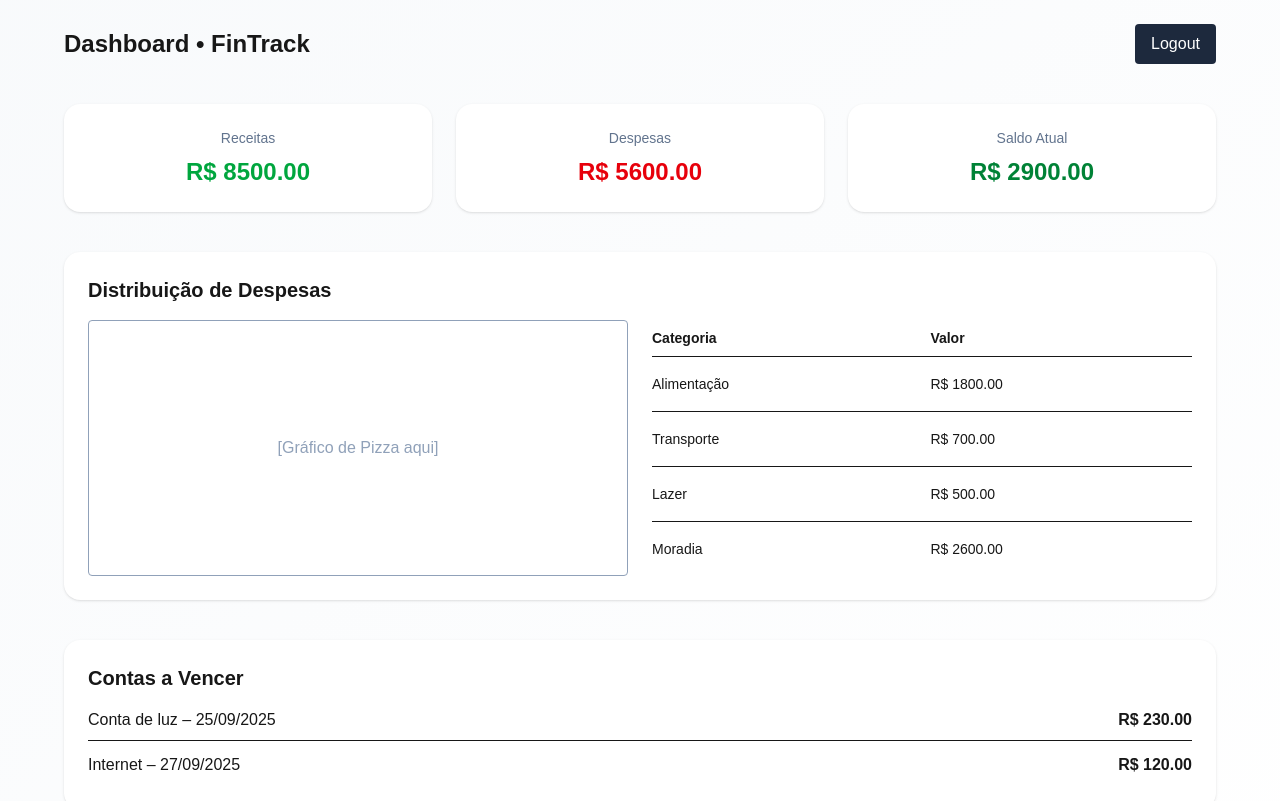
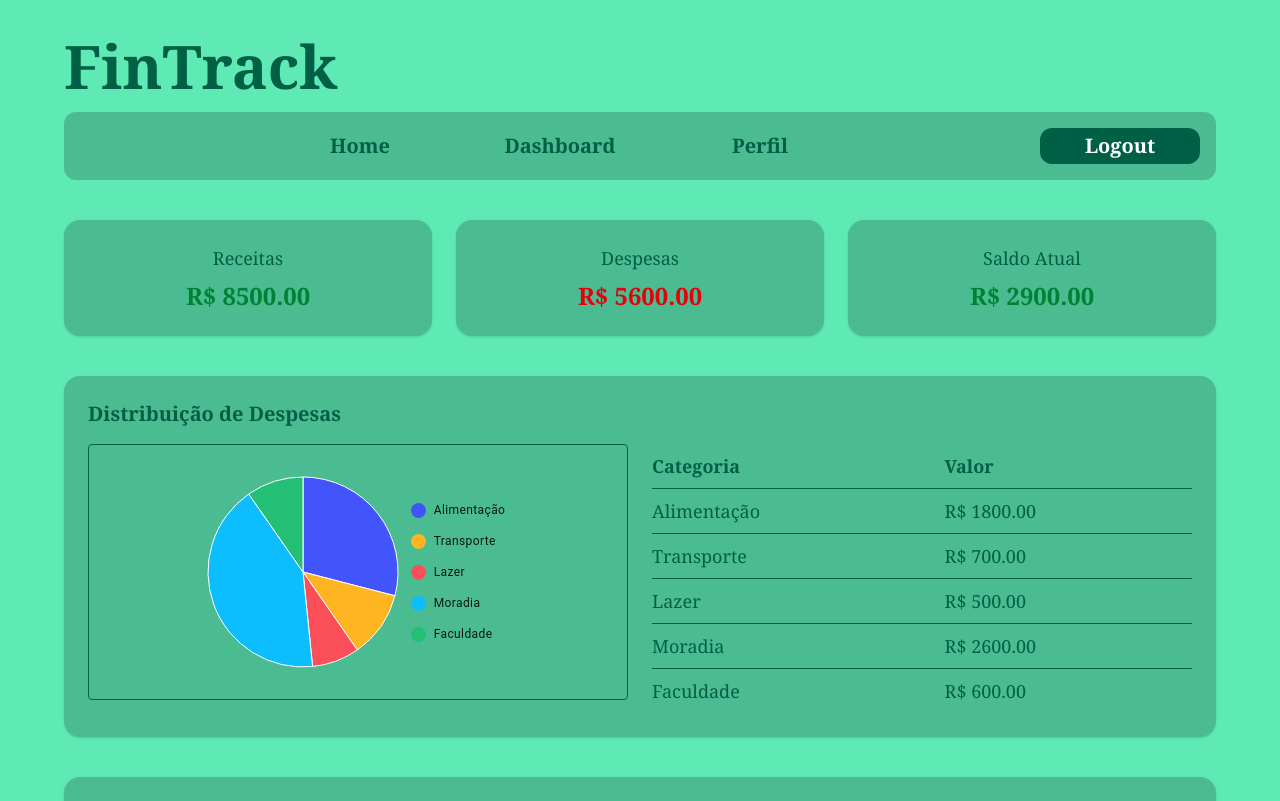
Before and after one commit to ReichertDouglas/projeto-web-02, a Next.js app: page /main/dashboard in a window 1280 px wide. Shown: the top 801 px of the page. Built offline with nearby package versions, Linux system fonts and the light colour scheme.

Commit message:
estilização dashboard

```diff
--- a/src/app/main/dashboard/page.tsx
+++ b/src/app/main/dashboard/page.tsx
@@ -1,5 +1,8 @@
 "use client";
 
+import { PizzaGraph } from "@/components/features/dashboard/PizzaGraph";
+import { Header } from "@/components/shared/header";
+import { Navbar } from "@/components/shared/navbar/page";
 import React, { useState } from "react";
 
 export default function DashboardPage() {
@@ -15,6 +18,7 @@ export default function DashboardPage() {
     { categoria: "Transporte", valor: 700 },
     { categoria: "Lazer", valor: 500 },
     { categoria: "Moradia", valor: 2600 },
+    { categoria: "Faculdade", valor: 600 },
   ]);
 
   const [alertas] = useState([
@@ -28,33 +32,41 @@ export default function DashboardPage() {
   });
 
   return (
-    <div className="min-h-screen bg-gradient-to-br from-slate-50 to-white p-6">
+    <div className="min-h-screen bg-emerald-300 text-emerald-800 font-serif p-9">
       <div className="max-w-6xl mx-auto">
-        {/* Cabeçalho */}
-        <header className="flex items-center justify-between mb-10">
-          <h1 className="text-2xl font-bold">Dashboard • FinTrack</h1>
-          <button className="px-4 py-2 rounded bg-slate-800 text-white">
-            Logout
-          </button>
-        </header>
-
+        <Header/>
+        <Navbar />
         {/* Balanço Geral */}
         <section className="grid gap-6 md:grid-cols-3 mb-10">
-          <Card title="Receitas" value={`R$ ${overview.receitas.toFixed(2)}`} color="text-green-600" />
-          <Card title="Despesas" value={`R$ ${overview.despesas.toFixed(2)}`} color="text-red-600" />
-          <Card title="Saldo Atual" value={`R$ ${saldo.toFixed(2)}`} color={saldo >= 0 ? "text-green-700" : "text-red-700"} />
+          <Card
+            title="Receitas"
+            value={`R$ ${overview.receitas.toFixed(2)}`}
+            color="text-green-700"
+          />
+          <Card
+            title="Despesas"
+            value={`R$ ${overview.despesas.toFixed(2)}`}
+            color="text-red-600"
+          />
+          <Card
+            title="Saldo Atual"
+            value={`R$ ${saldo.toFixed(2)}`}
+            color={saldo >= 0 ? "text-green-700" : "text-red-700"}
+          />
         </section>
 
         {/* Gráficos */}
-        <section className="bg-white shadow rounded-2xl p-6 mb-10">
-          <h2 className="text-xl font-semibold mb-4">Distribuição de Despesas</h2>
+        <section className="bg-black/20 shadow rounded-2xl p-6 mb-10">
+          <h2 className="text-xl font-semibold mb-4">
+            Distribuição de Despesas
+          </h2>
           <div className="grid md:grid-cols-2 gap-6">
             {/* Placeholder gráfico de pizza */}
-            <div className="h-64 flex items-center justify-center text-slate-400 border rounded">
-              [Gráfico de Pizza aqui]
+            <div className="h-64 flex items-center justify-center text-emerald-800 border rounded">
+              <PizzaGraph data={despesasCategoria}/>
             </div>
             {/* Tabela resumo */}
-            <table className="w-full text-sm">
+            <table className="w-full text-lg">
               <thead>
                 <tr className="border-b text-left">
                   <th className="py-2">Categoria</th>
@@ -74,15 +86,22 @@ export default function DashboardPage() {
         </section>
 
         {/* Alertas de Vencimentos */}
-        <section className="bg-white shadow rounded-2xl p-6 mb-10">
+        <section className="bg-black/20 shadow rounded-2xl p-6 mb-10">
           <h2 className="text-xl font-semibold mb-4">Contas a Vencer</h2>
           {alertas.length === 0 ? (
-            <p className="text-slate-500">Nenhuma conta próxima do vencimento.</p>
+            <p className="text-emerald-800">
+              Nenhuma conta próxima do vencimento.
+            </p>
           ) : (
             <ul className="space-y-3">
               {alertas.map((a) => (
-                <li key={a.id} className="flex justify-between border-b pb-2 last:border-none">
-                  <span>{a.nome} – {a.vencimento}</span>
+                <li
+                  key={a.id}
+                  className="flex justify-between text-lg border-b pb-2 last:border-none"
+                >
+                  <span>
+                    {a.nome} – {a.vencimento}
+                  </span>
                   <span className="font-semibold">R$ {a.valor.toFixed(2)}</span>
                 </li>
               ))}
@@ -91,15 +110,15 @@ export default function DashboardPage() {
         </section>
 
         {/* Cotações */}
-        <section className="bg-white shadow rounded-2xl p-6">
+        <section className="bg-black/20 shadow rounded-2xl p-6">
           <h2 className="text-xl font-semibold mb-4">Cotações</h2>
           <div className="flex gap-10">
             <div>
-              <p className="text-sm text-slate-500">Dólar (USD)</p>
+              <p className="text-sm text-emerald-800">Dólar (USD)</p>
               <p className="text-lg font-bold">{cotacoes.dolar}</p>
             </div>
             <div>
-              <p className="text-sm text-slate-500">Ibovespa</p>
+              <p className="text-sm text-emerald-800">Ibovespa</p>
               <p className="text-lg font-bold">{cotacoes.ibov}</p>
             </div>
           </div>
@@ -109,10 +128,18 @@ export default function DashboardPage() {
   );
 }
 
-function Card({ title, value, color }: { title: string; value: string; color: string }) {
+function Card({
+  title,
+  value,
+  color,
+}: {
+  title: string;
+  value: string;
+  color: string;
+}) {
   return (
-    <div className="bg-white shadow rounded-2xl p-6 flex flex-col items-center justify-center">
-      <h3 className="text-sm text-slate-500 mb-2">{title}</h3>
+    <div className="bg-black/20 shadow rounded-2xl p-6 flex flex-col items-center justify-center">
+      <h3 className="text-lg text-emerald-800 mb-2">{title}</h3>
       <p className={`text-2xl font-bold ${color}`}>{value}</p>
     </div>
   );
--- a/src/app/page.tsx
+++ b/src/app/page.tsx
@@ -7,7 +7,6 @@ export default function Home() {
       <header className="flex w-full text-lg justify-between">
         <h1 className="font-bold">FinTrack</h1>
         <div className="flex gap-8">
-          <button className="hover:cursor-pointer">Serviços</button>
           <Link
             href="/login"
             className="hover:cursor-pointer py-2"
--- /dev/null
+++ b/src/components/features/dashboard/PizzaGraph/index.tsx
@@ -0,0 +1,28 @@
+import { PieChart } from "@mui/x-charts";
+
+type PizzaGraphT = {
+  data: {
+    categoria: string;
+    valor: number;
+  }[];
+};
+
+export const PizzaGraph = ({ data }: PizzaGraphT) => {
+  return (
+    <>
+      <PieChart
+        series={[
+          {
+            data: data.map((d, index) => ({
+              id: index,
+              value: d.valor,
+              label: d.categoria,
+            })),
+          },
+        ]}
+        width={200}
+        height={200}
+      />
+    </>
+  );
+};
--- /dev/null
+++ b/src/components/shared/header/index.tsx
@@ -0,0 +1,9 @@
+
+
+export const Header = () =>{
+    return(
+        <div className="w-full font-serif font-semibold text-6xl mb-4">
+            <h1>FinTrack</h1>
+        </div>
+    )
+}
--- a/src/components/shared/navbar/page.tsx
+++ b/src/components/shared/navbar/page.tsx
@@ -0,0 +1,20 @@
+import Link from "next/link";
+
+export const Navbar = () => {
+  return (
+    <div className="w-full min-h-fit text-xl rounded-xl font-semibold bg-black/20 text-emerald-800 flex p-4 mb-10">
+      <div className="flex gap-10 w-full justify-center">
+        <Link href="/home" className="w-2/12 py-1 hover:bg-black/10 rounded-xl text-center">
+          Home
+        </Link>
+        <Link href="/dashboard" className="w-2/12 py-1 hover:bg-black/10 rounded-xl text-center">
+          Dashboard
+        </Link>
+        <Link href="/profile" className="w-2/12 py-1 hover:bg-black/10 rounded-xl text-center">Perfil</Link>
+      </div>
+      <Link href="/logout" className="w-2/12 py-1 bg-emerald-800 rounded-xl text-center text-white">
+        Logout
+      </Link>
+    </div>
+  );
+};
```
Also changed, not shown: package.json (+10 -6 lines), src/components/features/dashboard/page.tsx (deleted), 1 other file (tests, documents, lock files or other folders).
